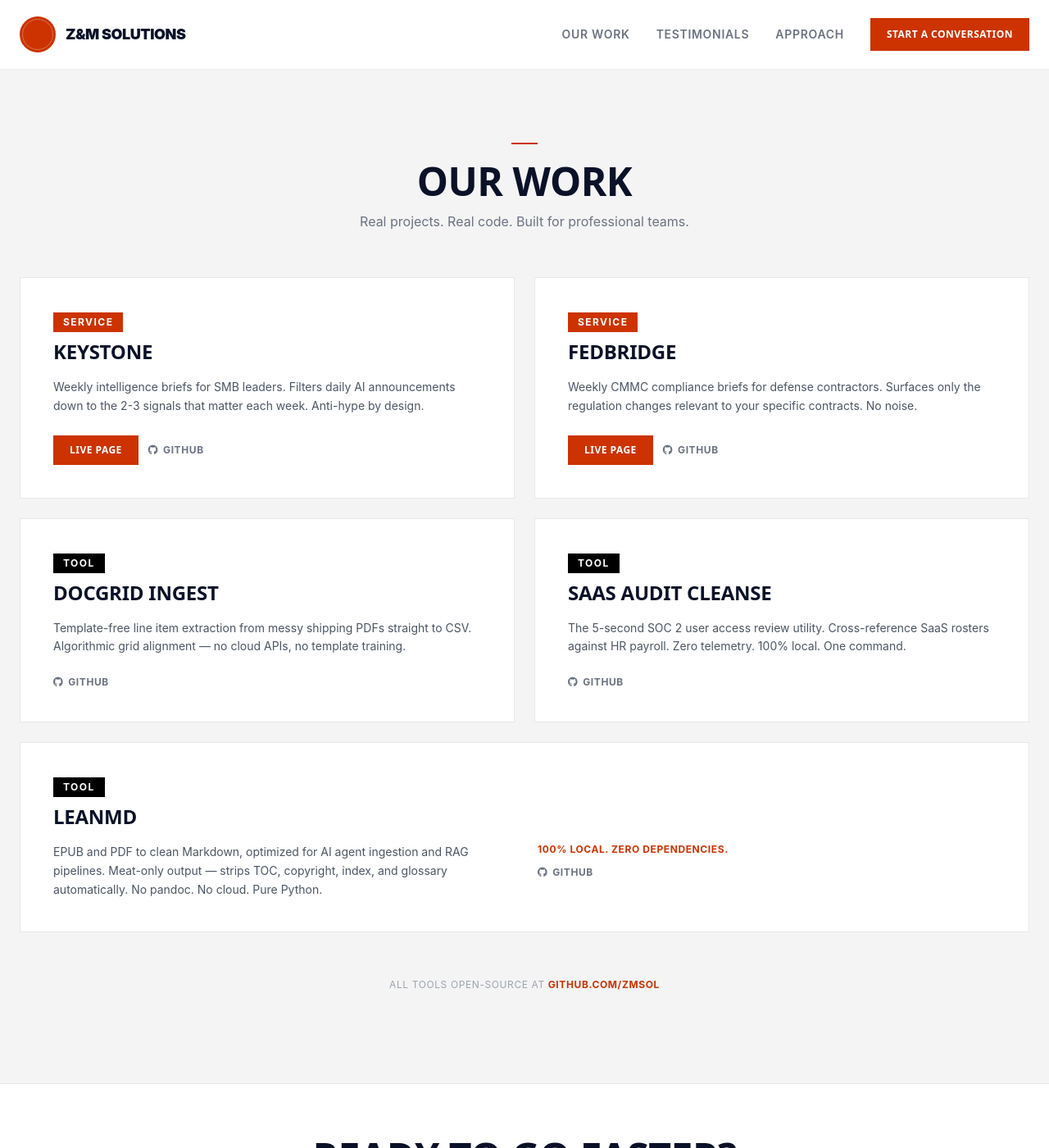
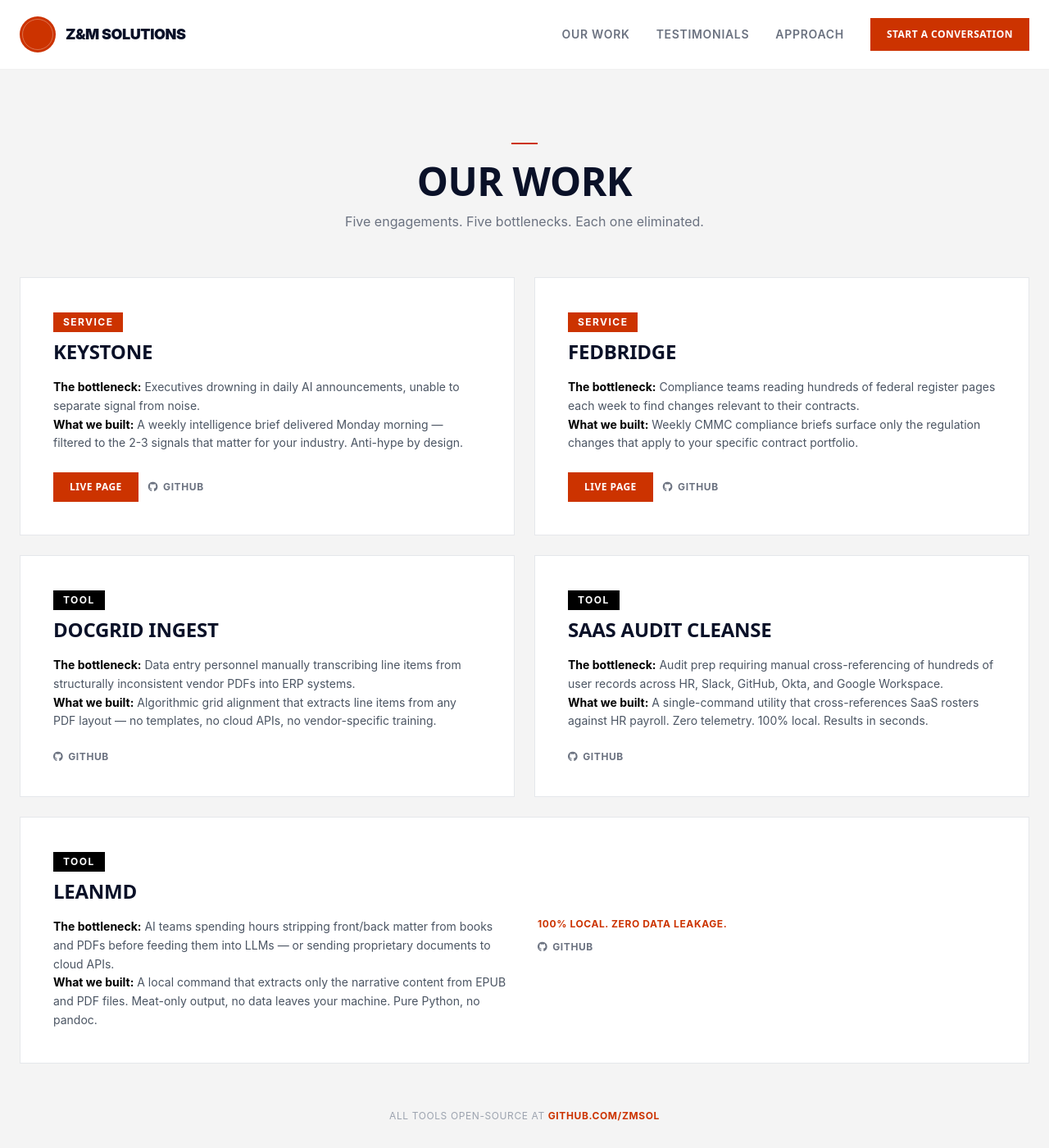
Before and after one commit to zmsol/zmsol.github.io, a Jekyll site: the page index.html, which Jekyll copies as it is, in a window 1280 px wide and 1400 px high, scrolled down 1679 px. Shown: the whole window at 82% size. Built offline with Jekyll 4.4.1, drawn with Linux system fonts in a browser that asks for light colours; nearby versions of some CDN libraries; some of the changed text lies outside the part shown.

Commit message:
Copy: professional tone — bottleneck/outcome framing on all cards, 'Explore Client Results' CTA, 'Five engagements' subtitle

```diff
--- a/index.html
+++ b/index.html
@@ -141,7 +141,7 @@
                 </p>
                 <div class="flex flex-wrap gap-3 md:gap-4">
                     <a href="#contact" class="btn-primary text-sm md:text-base px-7 py-3 md:px-8 md:py-4">Start a Conversation</a>
-                    <a href="#work" class="btn-outline text-sm md:text-base px-7 py-3 md:px-8 md:py-4">See What We Build</a>
+                    <a href="#work" class="btn-outline text-sm md:text-base px-7 py-3 md:px-8 md:py-4">Explore Client Results</a>
                 </div>
             </div>
         </div>
@@ -192,7 +192,7 @@
             <div class="text-center mb-6">
                 <span class="w-8 h-[2px] bg-[var(--zm-orange)] mx-auto mb-5" style="display:block;"></span>
                 <h2 class="section-headline font-black text-[var(--zm-blue)]">Our Work</h2>
-                <p class="text-gray-500 mt-3 text-sm md:text-base max-w-lg mx-auto">Real projects. Real code. Built for professional teams.</p>
+                <p class="text-gray-500 mt-3 text-sm md:text-base max-w-lg mx-auto">Five engagements. Five bottlenecks. Each one eliminated.</p>
             </div>
 
             <div class="grid md:grid-cols-2 gap-4 md:gap-6 mt-10 md:mt-14">
@@ -204,7 +204,7 @@
                             <h3 class="text-xl md:text-2xl font-black text-[var(--zm-blue)] mt-2">Keystone</h3>
                         </div>
                     </div>
-                    <p class="text-gray-600 leading-relaxed text-sm">Weekly intelligence briefs for SMB leaders. Filters daily AI announcements down to the 2-3 signals that matter each week. Anti-hype by design.</p>
+                    <p class="text-gray-600 leading-relaxed text-sm"><strong class="text-black">The bottleneck:</strong> Executives drowning in daily AI announcements, unable to separate signal from noise.<br><strong class="text-black">What we built:</strong> A weekly intelligence brief delivered Monday morning — filtered to the 2-3 signals that matter for your industry. Anti-hype by design.</p>
                     <div class="flex gap-3 mt-4 md:mt-6">
                         <a href="https://zmsol.github.io/keystone-brief/" class="btn-primary text-[10px] md:text-xs px-4 py-2 md:px-5 md:py-2.5">Live Page</a>
                         <a href="https://github.com/zmsol/keystone-brief" class="inline-flex items-center gap-1.5 text-xs font-bold uppercase tracking-wider text-gray-500 hover:text-[var(--zm-orange)] transition-colors"><i class="fa-brands fa-github"></i> GitHub</a>
@@ -219,7 +219,7 @@
                             <h3 class="text-xl md:text-2xl font-black text-[var(--zm-blue)] mt-2">FedBridge</h3>
                         </div>
                     </div>
-                    <p class="text-gray-600 leading-relaxed text-sm">Weekly CMMC compliance briefs for defense contractors. Surfaces only the regulation changes relevant to your specific contracts. No noise.</p>
+                    <p class="text-gray-600 leading-relaxed text-sm"><strong class="text-black">The bottleneck:</strong> Compliance teams reading hundreds of federal register pages each week to find changes relevant to their contracts.<br><strong class="text-black">What we built:</strong> Weekly CMMC compliance briefs surface only the regulation changes that apply to your specific contract portfolio.</p>
                     <div class="flex gap-3 mt-4 md:mt-6">
                         <a href="https://zmsol.github.io/fedbridge/" class="btn-primary text-[10px] md:text-xs px-4 py-2 md:px-5 md:py-2.5">Live Page</a>
                         <a href="https://github.com/zmsol/fedbridge" class="inline-flex items-center gap-1.5 text-xs font-bold uppercase tracking-wider text-gray-500 hover:text-[var(--zm-orange)] transition-colors"><i class="fa-brands fa-github"></i> GitHub</a>
@@ -234,7 +234,7 @@
                             <h3 class="text-xl md:text-2xl font-black text-[var(--zm-blue)] mt-2">DocGrid Ingest</h3>
                         </div>
                     </div>
-                    <p class="text-gray-600 leading-relaxed text-sm">Template-free line item extraction from messy shipping PDFs straight to CSV. Algorithmic grid alignment — no cloud APIs, no template training.</p>
+                    <p class="text-gray-600 leading-relaxed text-sm"><strong class="text-black">The bottleneck:</strong> Data entry personnel manually transcribing line items from structurally inconsistent vendor PDFs into ERP systems.<br><strong class="text-black">What we built:</strong> Algorithmic grid alignment that extracts line items from any PDF layout — no templates, no cloud APIs, no vendor-specific training.</p>
                     <div class="flex gap-3 mt-4 md:mt-6">
                         <a href="https://github.com/zmsol/docgrid-ingest" class="inline-flex items-center gap-1.5 text-xs font-bold uppercase tracking-wider text-gray-500 hover:text-[var(--zm-orange)] transition-colors"><i class="fa-brands fa-github"></i> GitHub</a>
                     </div>
@@ -248,7 +248,7 @@
                             <h3 class="text-xl md:text-2xl font-black text-[var(--zm-blue)] mt-2">SaaS Audit Cleanse</h3>
                         </div>
                     </div>
-                    <p class="text-gray-600 leading-relaxed text-sm">The 5-second SOC 2 user access review utility. Cross-reference SaaS rosters against HR payroll. Zero telemetry. 100% local. One command.</p>
+                    <p class="text-gray-600 leading-relaxed text-sm"><strong class="text-black">The bottleneck:</strong> Audit prep requiring manual cross-referencing of hundreds of user records across HR, Slack, GitHub, Okta, and Google Workspace.<br><strong class="text-black">What we built:</strong> A single-command utility that cross-references SaaS rosters against HR payroll. Zero telemetry. 100% local. Results in seconds.</p>
                     <div class="flex gap-3 mt-4 md:mt-6">
                         <a href="https://github.com/zmsol/saas-audit-cleanse" class="inline-flex items-center gap-1.5 text-xs font-bold uppercase tracking-wider text-gray-500 hover:text-[var(--zm-orange)] transition-colors"><i class="fa-brands fa-github"></i> GitHub</a>
                     </div>
@@ -265,10 +265,10 @@
                 </div>
                 <div class="md:grid md:grid-cols-2 md:gap-8">
                     <div>
-                        <p class="text-gray-600 leading-relaxed text-sm">EPUB and PDF to clean Markdown, optimized for AI agent ingestion and RAG pipelines. Meat-only output — strips TOC, copyright, index, and glossary automatically. No pandoc. No cloud. Pure Python.</p>
+                        <p class="text-gray-600 leading-relaxed text-sm"><strong class="text-black">The bottleneck:</strong> AI teams spending hours stripping front/back matter from books and PDFs before feeding them into LLMs — or sending proprietary documents to cloud APIs.<br><strong class="text-black">What we built:</strong> A local command that extracts only the narrative content from EPUB and PDF files. Meat-only output, no data leaves your machine. Pure Python, no pandoc.</p>
                     </div>
                     <div class="mt-4 md:mt-0">
-                        <p class="text-[var(--zm-orange)] font-bold text-xs uppercase tracking-wider mb-2">100% local. Zero dependencies.</p>
+                        <p class="text-[var(--zm-orange)] font-bold text-xs uppercase tracking-wider mb-2">100% local. Zero data leakage.</p>
                         <div class="flex gap-3 mt-3">
                             <a href="https://github.com/zmsol/leanmd" class="inline-flex items-center gap-1.5 text-xs font-bold uppercase tracking-wider text-gray-500 hover:text-[var(--zm-orange)] transition-colors"><i class="fa-brands fa-github"></i> GitHub</a>
                         </div>
```
